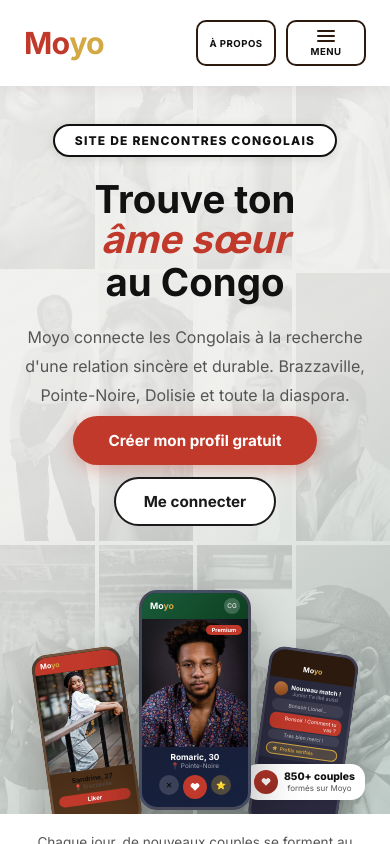
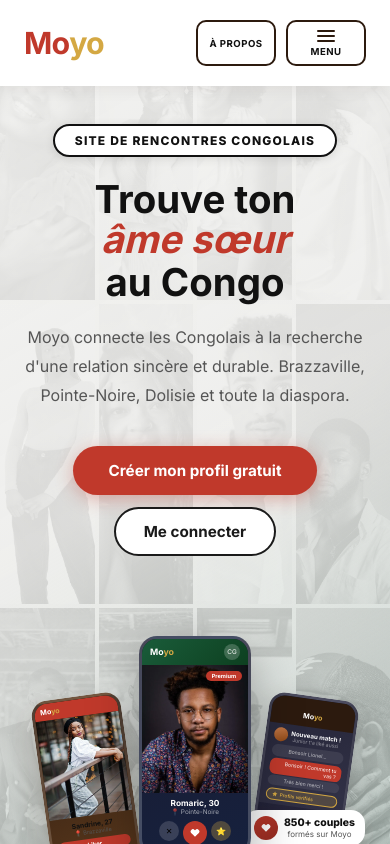
Before and after one commit to romeoguebo97-sys/Moyo-dating, a React (Vite) app: page / in a window 390 px wide. Shown: the top 844 px of the page. Built offline with nearby package versions, Linux system fonts and the light colour scheme.

Commit message:
Update App.tsx

```diff
--- a/src/App.tsx
+++ b/src/App.tsx
@@ -217,7 +217,7 @@ const GLOBAL_CSS = `
   @media(min-width:768px){
     .landing-hero{display:grid!important;grid-template-columns:1fr 1fr!important;gap:48px!important;align-items:center!important;text-align:left!important;max-width:1100px!important;margin:0 auto!important;padding:60px 40px 40px!important}
     .landing-hero-text{text-align:left!important}
-  @media(max-width:767px){#hero-text-block{padding-bottom:4px!important}.landing-hero-text{text-align:center!important}.fu3{text-align:center!important;margin-left:auto!important;margin-right:auto!important;margin-bottom:6px!important}.fu4{margin-bottom:6px!important}.landing-hero-btns{margin-bottom:6px!important}#hero-img-mobile{margin-top:-4px!important}.landing-hero{padding:20px 16px 0!important}.fu2{margin-bottom:12px!important}}
+  @media(max-width:767px){#hero-text-block{padding-bottom:20px!important}.landing-hero-text{text-align:center!important}.fu3{text-align:center!important;margin-left:auto!important;margin-right:auto!important;margin-bottom:16px!important}.fu4{margin-bottom:4px!important}.landing-hero-btns{margin-bottom:4px!important}.btn-o{margin-top:8px!important}#hero-img-mobile{margin-top:0!important}.landing-hero{padding:24px 16px 0!important}}
     .landing-hero-btns{justify-content:flex-start!important}
     .landing-stats{max-width:900px!important;margin:0 auto!important;padding:0 40px 0!important;grid-template-columns:repeat(3,1fr)!important}
     .landing-sections{max-width:1100px!important;margin:0 auto!important;padding:0 40px!important}
@@ -798,7 +798,7 @@ function Landing({ onNav }: { onNav: (p: string) => void }) {
         <div className="landing-hero" style={{ padding: "52px 24px 0", textAlign: "center", alignItems: "flex-end", position: "relative", zIndex: 2 }}>
 
           {/* ── Texte gauche ── */}
-          <div className="landing-hero-text fu1" style={{ paddingBottom: isMobile ? 4 : 52 }} id="hero-text-block">
+          <div className="landing-hero-text fu1" style={{ paddingBottom: 52 }} id="hero-text-block">
             <div style={{ display: "inline-block", background: G.blanc, border: `2px solid #111`, padding: "7px 20px", borderRadius: 50, fontSize: "0.75rem", fontWeight: 800, letterSpacing: "0.1em", textTransform: "uppercase", marginBottom: 22, color: "#111", boxShadow: "0 2px 10px rgba(0,0,0,0.1)" }}>
               Site de rencontres Congolais
             </div>
@@ -807,11 +807,11 @@ function Landing({ onNav }: { onNav: (p: string) => void }) {
               <span className="heart" style={{ color: G.rouge, fontStyle: "italic" }}>âme sœur</span>
               <br />au Congo
             </h1>
-            <p className="fu3" style={{ fontSize: "1rem", lineHeight: 1.8, color: "#555", marginBottom: isMobile ? 6 : 36, maxWidth: 440 }}>
+            <p className="fu3" style={{ fontSize: "1rem", lineHeight: 1.8, color: "#555", marginBottom: 36, maxWidth: 440 }}>
               Moyo connecte les Congolais à la recherche d'une relation sincère et durable.
               Brazzaville, Pointe-Noire, Dolisie et toute la diaspora.
             </p>
-            <div className="fu4 landing-hero-btns" style={{ display: "flex", gap: 12, justifyContent: "center", flexWrap: "wrap", marginBottom: isMobile ? 4 : 32 }}>
+            <div className="fu4 landing-hero-btns" style={{ display: "flex", gap: 12, justifyContent: "center", flexWrap: "wrap", marginBottom: 20 }}>
               <button className="btn-p" onClick={() => onNav("signup")} style={{ border: "none", borderRadius: 50, padding: "15px 36px", fontWeight: 700, fontSize: "0.95rem", background: G.rouge, color: G.blanc, boxShadow: "0 4px 18px rgba(192,57,43,0.35)", cursor: "pointer" }}>
                 Créer mon profil gratuit
               </button>
```
